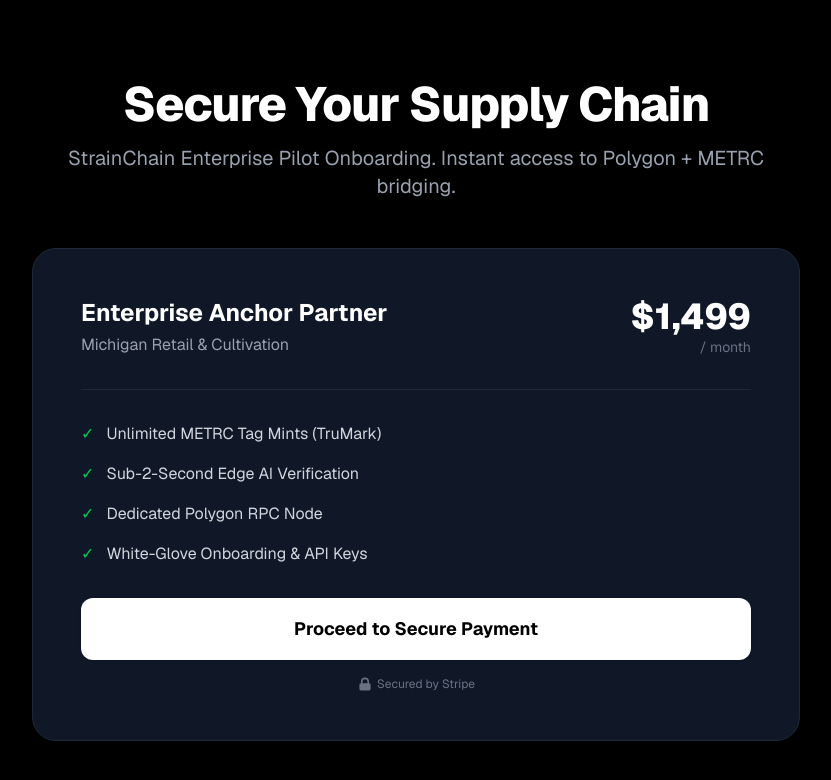
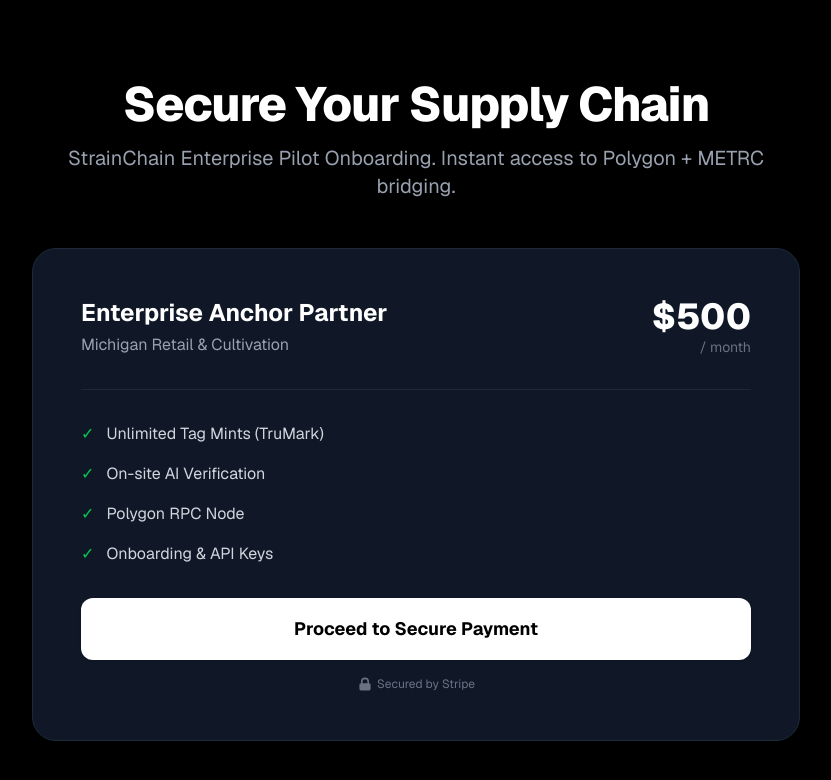
Before and after one commit to undone0603/qron-platform, a Next.js app: page /enterprise/checkout in a window 1280 px wide. Shown: the top 780 px of the page, without its empty margins (224-1055 px from the left). Built offline with nearby package versions, Linux system fonts and the light colour scheme; what thirdweb would draw is missing.

Commit message:
fix: update enterprise checkout pricing to 500 for beta pilot

```diff
--- a/src/app/enterprise/checkout/page.tsx
+++ b/src/app/enterprise/checkout/page.tsx
@@ -19,30 +19,32 @@
                 <p className="text-gray-400 mt-1">Michigan Retail & Cultivation</p>
               </div>
               <div className="text-right">
-                <p className="text-4xl font-extrabold text-white">$1,499</p>
+                <p className="text-4xl font-extrabold text-white">$500</p>
                 <p className="text-sm text-gray-500">/ month</p>
               </div>
             </div>
 
             <ul className="space-y-4 mb-8 text-gray-300">
-              <li className="flex items-center"><span className="text-green-500 mr-3">✓</span> Unlimited METRC Tag Mints (TruMark)</li>
-              <li className="flex items-center"><span className="text-green-500 mr-3">✓</span> Sub-2-Second Edge AI Verification</li>
-              <li className="flex items-center"><span className="text-green-500 mr-3">✓</span> Dedicated Polygon RPC Node</li>
-              <li className="flex items-center"><span className="text-green-500 mr-3">✓</span> White-Glove Onboarding & API Keys</li>
+              <li className="flex items-center"><span className="text-green-500 mr-3">✓</span> Unlimited Tag Mints (TruMark)</li>
+              <li className="flex items-center"><span className="text-green-500 mr-3">✓</span> On-site AI Verification</li>
+              <li className="flex items-center"><span className="text-green-500 mr-3">✓</span> Polygon RPC Node</li>
+              <li className="flex items-center"><span className="text-green-500 mr-3">✓</span> Onboarding & API Keys</li>
             </ul>
 
             <form action="/api/checkout/enterprise" method="POST" className="mt-8">
               <button
                 type="submit"
-                className="w-full flex justify-center py-4 px-8 border border-transparent rounded-xl shadow-sm text-lg font-bold text-black bg-white hover:bg-gray-200 focus:outline-none focus:ring-2 focus:ring-offset-2 focus:ring-gray-500 transition-colors"
+                className="w-full flex justify-center py-4 px-8 border border-transparent rounded-xl shadow-sm text-lg font-bold text-black bg-white hover:bg-gray-200 focus:outline-none focus:ring-2 focus:ring-offset-2 focus:ring-white transition-colors"
               >
                 Proceed to Secure Payment
               </button>
-              <p className="text-center text-xs text-gray-500 mt-4 flex items-center justify-center">
-                <svg className="w-4 h-4 mr-1" fill="currentColor" viewBox="0 0 20 20"><path fillRule="evenodd" d="M5 9V7a5 5 0 0110 0v2a2 2 0 012 2v5a2 2 0 01-2 2H5a2 2 0 01-2-2v-5a2 2 0 012-2zm8-2v2H7V7a3 3 0 016 0z" clipRule="evenodd"></path></svg>
-                Secured by Stripe
-              </p>
             </form>
+            <p className="text-center text-xs text-gray-500 mt-4 flex items-center justify-center">
+              <svg className="w-4 h-4 mr-1" fill="currentColor" viewBox="0 0 20 20">
+                <path fillRule="evenodd" d="M5 9V7a5 5 0 0110 0v2a2 2 0 012 2v5a2 2 0 01-2 2H5a2 2 0 01-2-2v-5a2 2 0 012-2zm8-2v2H7V7a3 3 0 016 0z" clipRule="evenodd" />
+              </svg>
+              Secured by Stripe
+            </p>
           </div>
         </div>
       </div>
```
